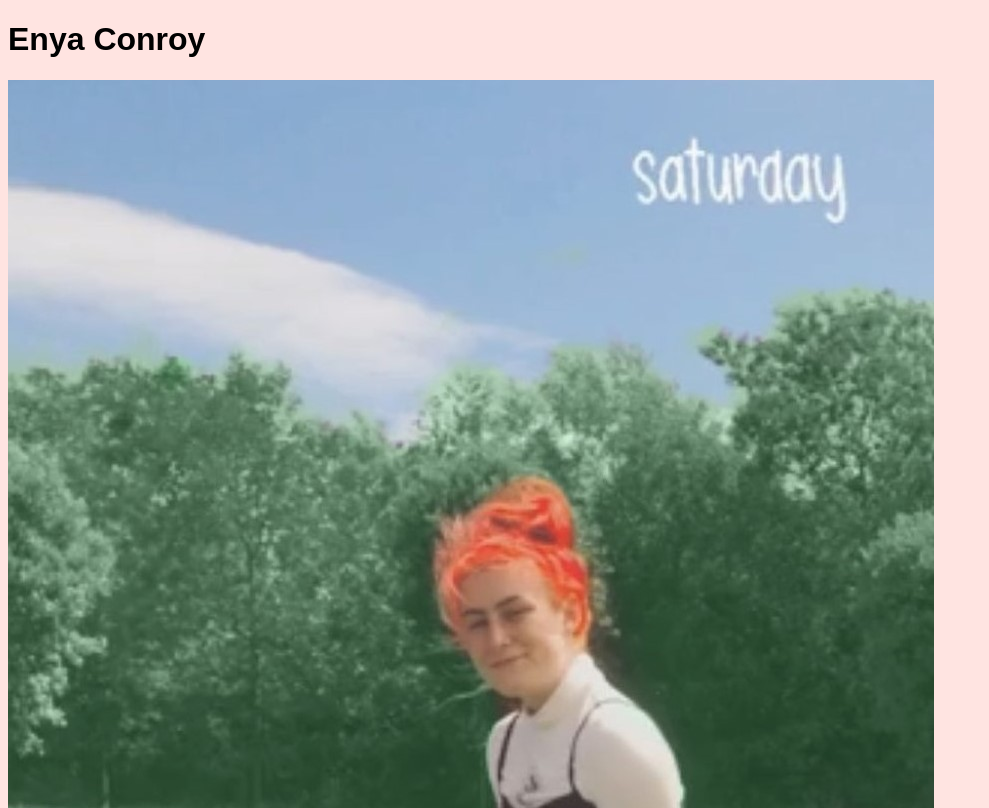
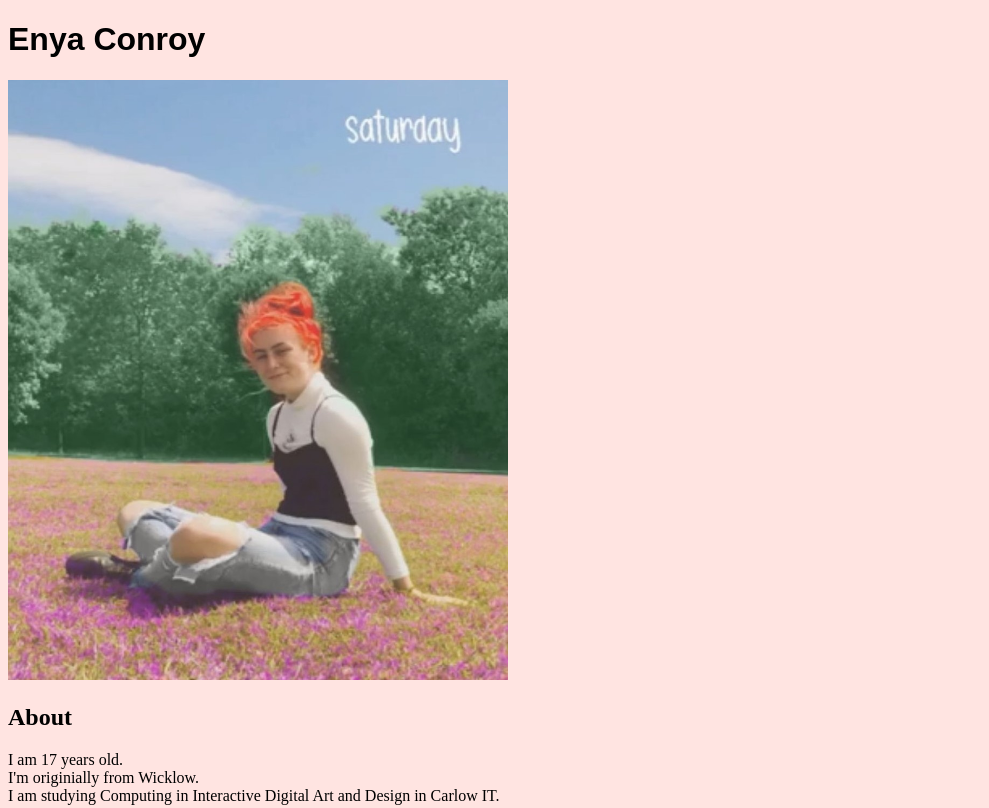
Before and after one commit to enya-conroy/enya-conroy.github.io, a plain HTML site: page index.html in a window 1280 px wide. Shown: the top 808 px of the page, without its empty margins (0-989 px from the left). Drawn offline with Linux system fonts and the light colour scheme.

Commit message:
Update index.html

```diff
--- a/index.html
+++ b/index.html
@@ -26,7 +26,7 @@
     <body>
 
         <h1>Enya Conroy</h1>
-        <img src="https://github.com/enya-conroy/enya-conroy.github.io/blob/main/webpic.jpg">
+        <img src="https://github.com/enya-conroy/enya-conroy.github.io/blob/main/webpic.jpg" width="500" height="600">
 
         <h2>About</h2>
 
```
